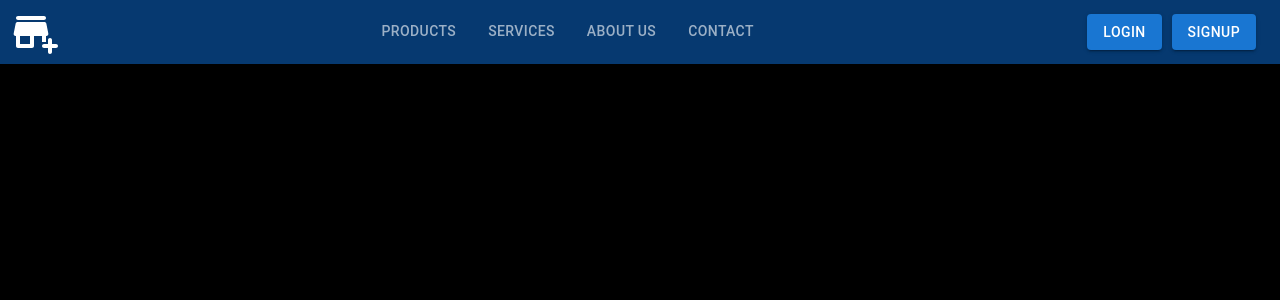
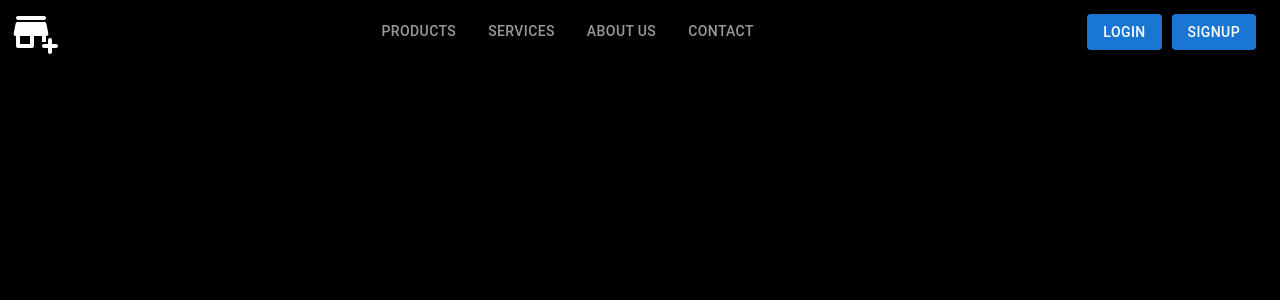
Before and after one commit to Nenne2000/ILiguriMuoionoPrima, a React (Create React App) app: page / in a window 1280 px wide. Shown: the top 300 px of the page. Built offline with nearby package versions, Linux system fonts and the light colour scheme.

Commit message:
topbar nera

```diff
--- a/src/components/Header.js
+++ b/src/components/Header.js
@@ -20,7 +20,7 @@ const Header = () => {
 
   return (
     <React.Fragment>
-      <AppBar sx={{ background: "#063970" }}>
+      <AppBar sx={{ background: "#000000" }}>
         <Toolbar>
           <AddBusinessRoundedIcon sx={{ transform: "scale(2)" }} />
           {isMatch ? (
```
